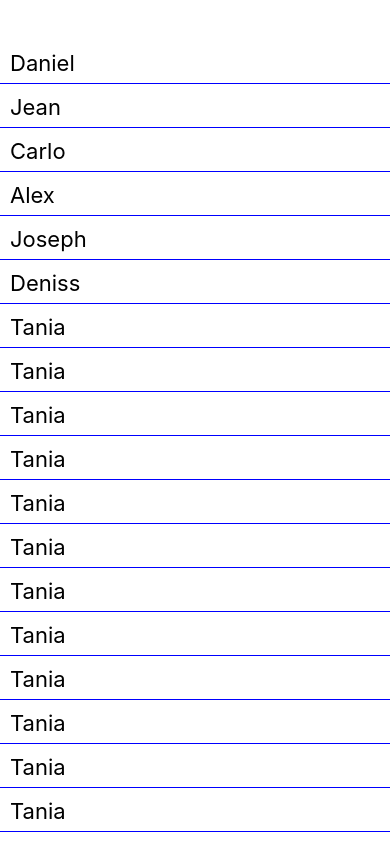
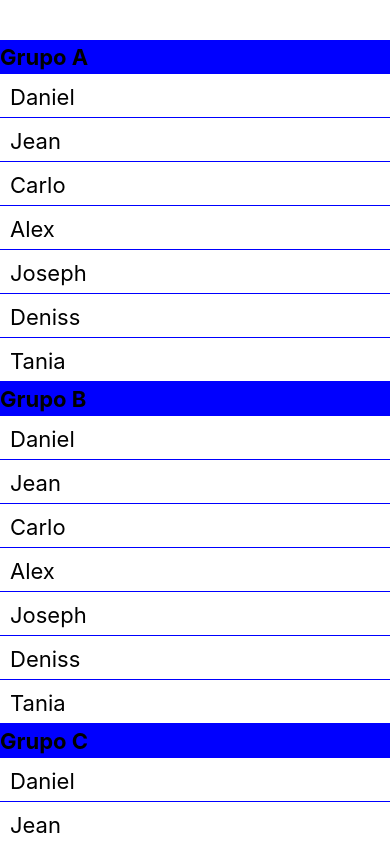
Before and after one commit to DannyGB22/ProgramacionMovil182, a React Native app in the folder HolaMundo/: screen / in a window 390 px wide. Built offline with nearby package versions, Linux system fonts and the light colour scheme.

Commit message:
Creacion de SectionList

```diff
--- a/HolaMundo/App.js
+++ b/HolaMundo/App.js
@@ -1,5 +1,5 @@
 import { StatusBar } from 'expo-status-bar';
-import {StyleSheet, Text, View, FlatList} from 'react-native';
+import {StyleSheet, Text, View, FlatList, SectionList} from 'react-native';
 // import React, { useState } from 'react';
 
 export default function App() {
@@ -7,8 +7,10 @@
   return (
     <View style={styles.container}>
 
-      <FlatList
-      data={[
+      <SectionList
+      sections={[
+        { title:'Grupo A',
+          data:[
               {key:1,name:'Daniel'},
               {key:2,name:'Jean'},
               {key:3,name:'Carlo'},
@@ -16,28 +18,42 @@
               {key:5,name:'Joseph'},
               {key:6,name:'Deniss'},
               {key:7,name:'Tania'},
-      {key:8,name:'Tania'},
-      {key:9,name:'Tania'},
-      {key:10,name:'Tania'},
-      {key:11,name:'Tania'},
-      {key:12,name:'Tania'},
-      {key:13,name:'Tania'},
-      {key:14,name:'Tania'},
-      {key:15,name:'Tania'},
-      {key:16,name:'Tania'},
-      {key:17,name:'Tania'},
-      {key:18,name:'Tania'},
-      {key:19,name:'Tania'},
-      {key:20,name:'Tania'},
-      {key:21,name:'Tania'},
-      {key:22,name:'Tania'},
 
 
+          ]
+        },
+        { title:'Grupo B',
+          data:[
+              {key:1,name:'Daniel'},
+              {key:2,name:'Jean'},
+              {key:3,name:'Carlo'},
+              {key:4,name:'Alex'},
+              {key:5,name:'Joseph'},
+              {key:6,name:'Deniss'},
+              {key:7,name:'Tania'},
+
+
+          ]
+        },
+        { title:'Grupo C',
+          data:[
+              {key:1,name:'Daniel'},
+              {key:2,name:'Jean'},
+              {key:3,name:'Carlo'},
+              {key:4,name:'Alex'},
+              {key:5,name:'Joseph'},
+              {key:6,name:'Deniss'},
+              {key:7,name:'Tania'},
+
+
+          ]
+        }
       ]}
+      renderItem= { ({item})=> <Text style={styles.item}>{item.name}</Text>}
+      renderSectionHeader= { ({section})=> <Text style={styles.section}>{section.title}</Text>}
+     />
 
-       renderItem={({item})=><Text style={styles.item}>{item.name}</Text>} >
 
-      </FlatList>
 
       <StatusBar style="auto" />
     </View>
@@ -59,7 +75,13 @@
     height:44,
     borderColor:'blue',
     borderBottomWidth:1,
-
+  },
+  section:{
+    fontSize:22,
+    fontWeight:'bold',
+    backgroundColor:'blue',
+    paddingTop:4,
+    paddingBottom:4,
 
   },
 });
```
Lines whose indentation alone changed are shown as unchanged.
